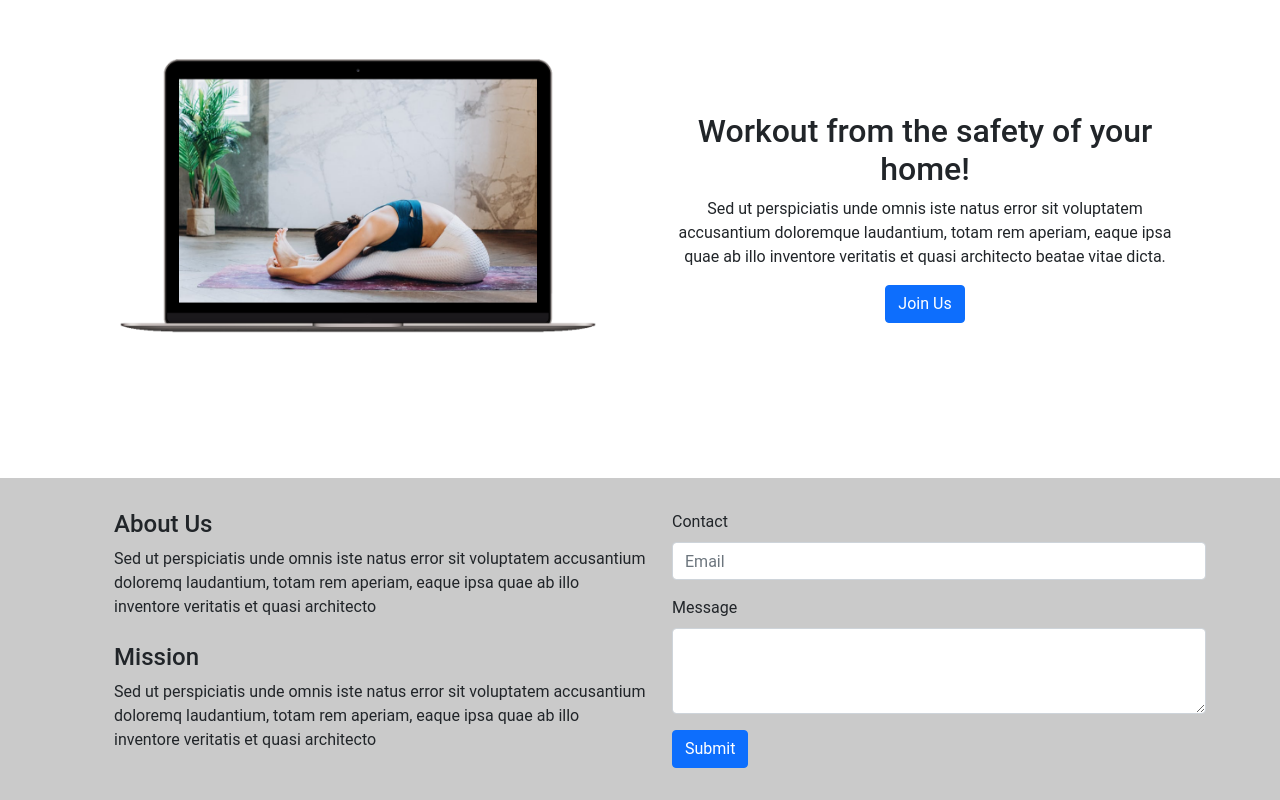
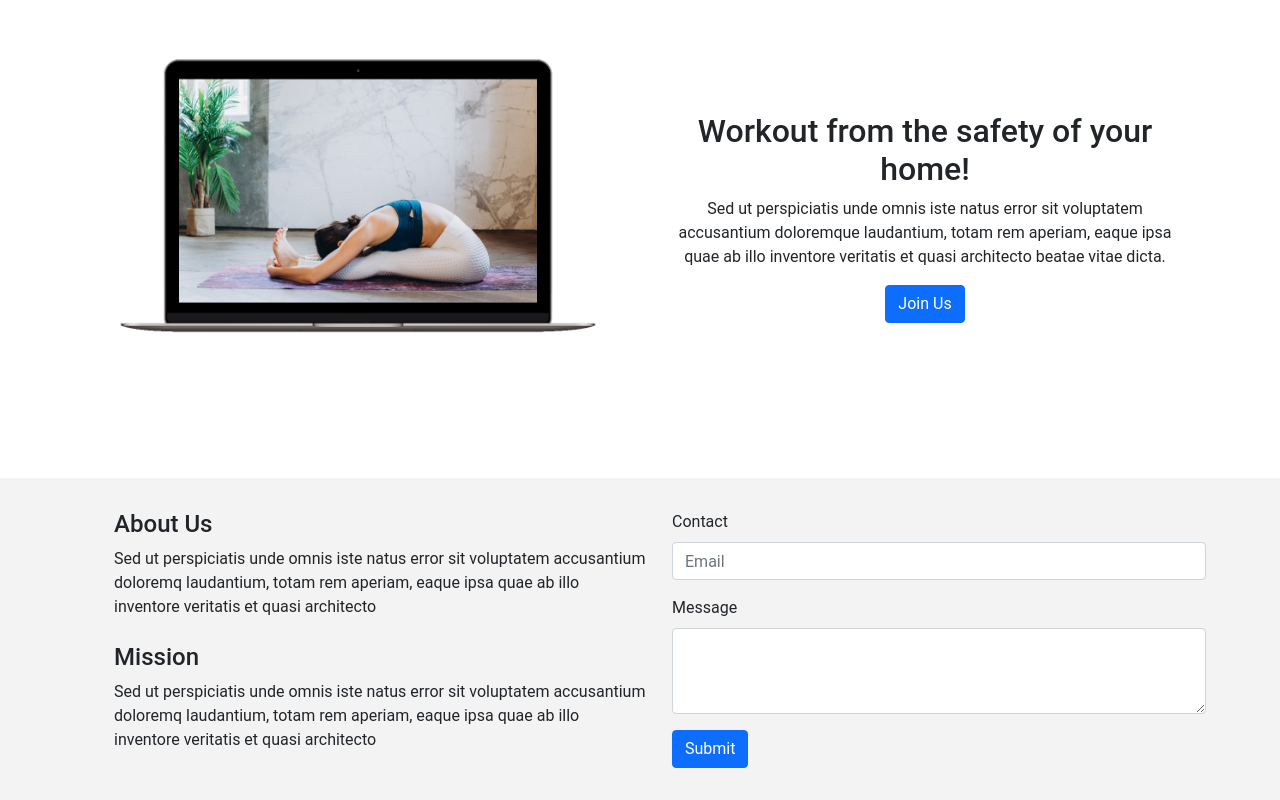
Before and after one commit to ayejayhicks/fit-connect, a React (Create React App) app in the folder client/: page / in a window 1280 px wide. Shown: the part 1424-2224 px from the top of the page. Built offline with nearby package versions, Linux system fonts and the light colour scheme.

Commit message:
fixed package.json

```diff
--- a/client/src/Components/Footer.css
+++ b/client/src/Components/Footer.css
@@ -3,6 +3,6 @@
     position: absolute;
     bottom:auto;
     padding: 4vh;
-    background-color: rgb(202, 202, 202);
+    background-color: #F3F3F3;
     width: 105% !important;
 }
```
Also changed, not shown: package.json (+12 -1 lines).
